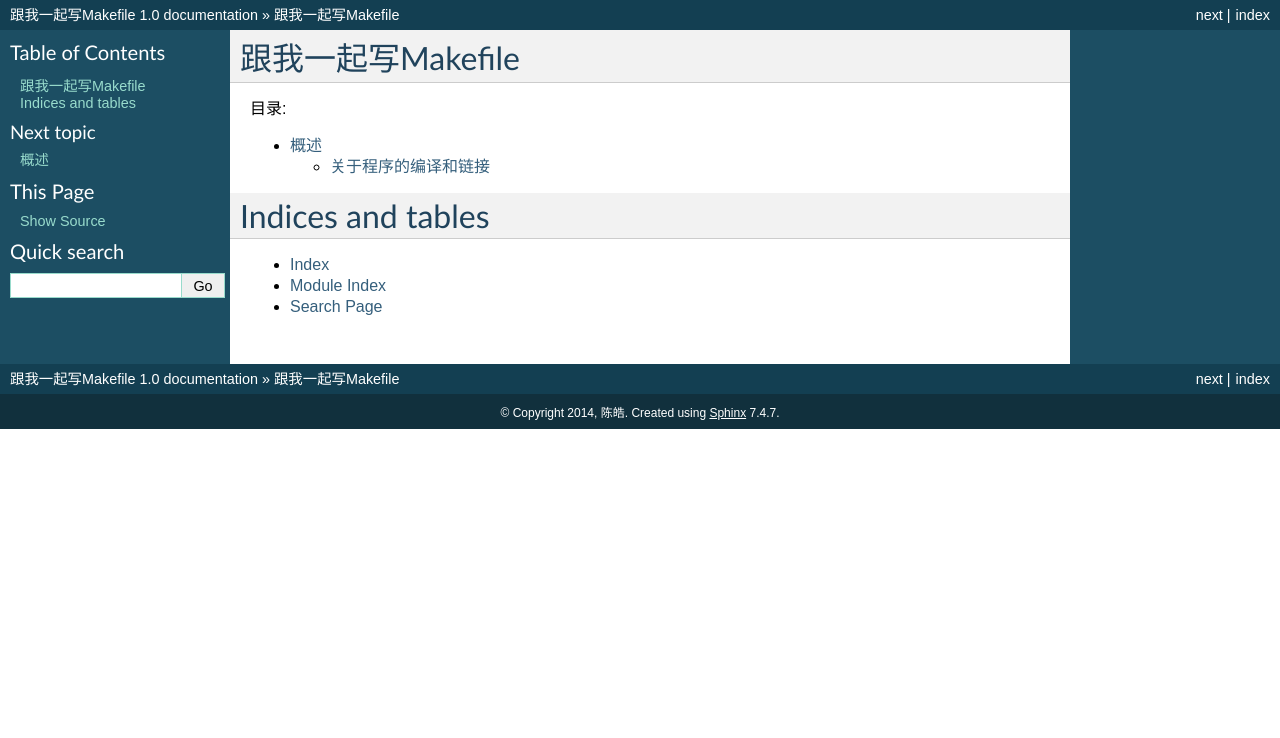
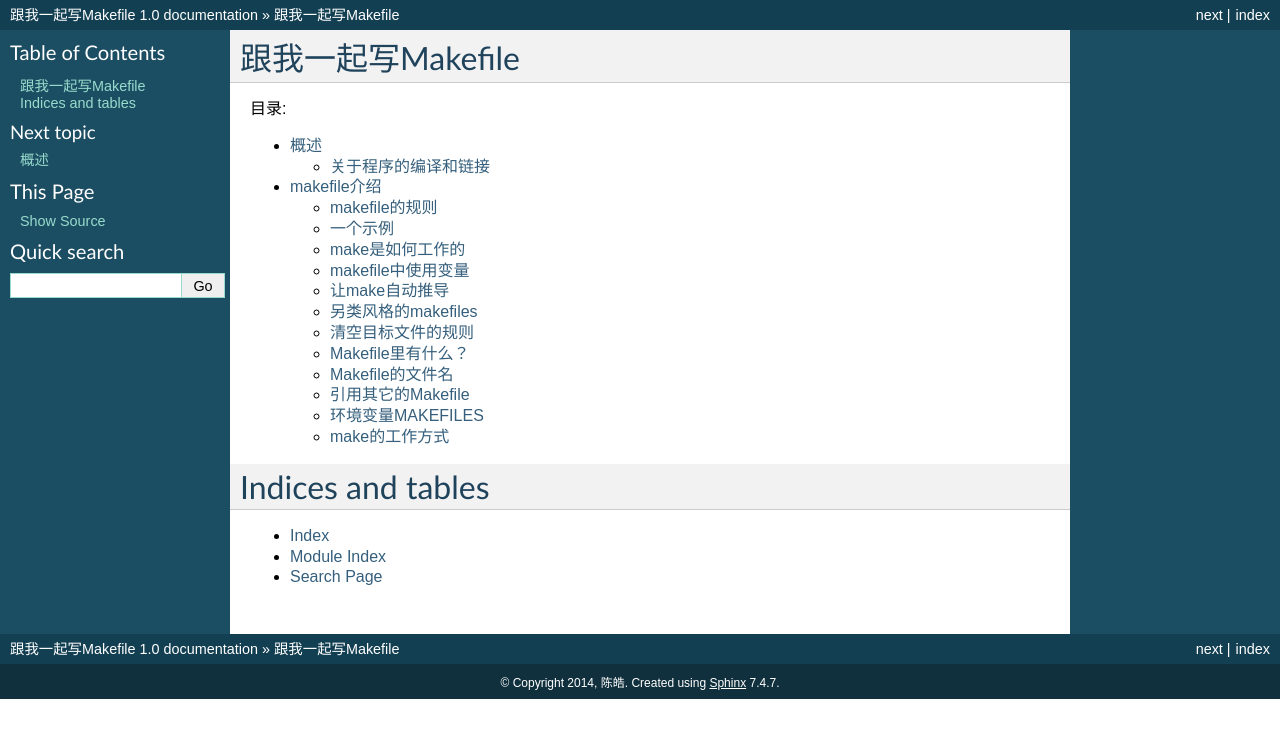
Before and after one commit to seisman/how-to-write-makefile, a Sphinx documentation site: the page built from source/index.rst, in a window 1280 px wide. Shown: the top 738 px of the page. Built offline with Sphinx 7.4.7, drawn with Linux system fonts in a browser that asks for light colours; some of the changed lines change nothing that is shown.

Commit message:
first version of introduction

```diff
--- a/source/index.rst
+++ b/source/index.rst
@@ -12,6 +12,7 @@
    :maxdepth: 2
 
    overview
+   introduction
 
 
 
--- /dev/null
+++ b/source/introduction.rst
@@ -0,0 +1,306 @@
+makefile介绍
+============
+
+make命令执行时，需要一个 makefile 文件，以告诉make命令需要怎么样的去编译和链接程序。
+
+首先，我们用一个示例来说明makefile的书写规则。以便给大家一个感性认识。这个示例来源于gnu的make使用手册，在这个示例中，我们的工程有8个c文件，和3个头文件，我们要写一个makefile来告诉make命令如何编译和链接这几个文件。我们的规则是：
+
+#. 如果这个工程没有编译过，那么我们的所有c文件都要编译并被链接。
+#. 如果这个工程的某几个c文件被修改，那么我们只编译被修改的c文件，并链接目标程序。
+#. 如果这个工程的头文件被改变了，那么我们需要编译引用了这几个头文件的c文件，并链接目标程序。
+
+只要我们的makefile写得够好，所有的这一切，我们只用一个make命令就可以完成，make命令会自动智能地根据当前的文件修改的情况来确定哪些文件需要重编译，从而自己编译所需要的文件和链接目标程序。
+
+makefile的规则
+--------------
+
+在讲述这个makefile之前，还是让我们先来粗略地看一看makefile的规则。
+
+.. code-block:: make
+
+    target ... : prerequisites ...
+        command
+        ...
+        ...
+
+target可以是一个object file(目标文件)，也可以是一个执行文件，还可以是一个标签（label）。对于标签这种特性，在后续的“伪目标”章节中会有叙述。
+
+prerequisites就是，要生成那个target所需要的文件或是目标。
+
+command也就是make需要执行的命令。（任意的shell命令）
+
+这是一个文件的依赖关系，也就是说，target这一个或多个的目标文件依赖于prerequisites中的文件，其生成规则定义在 command中。说白一点就是说，prerequisites中如果有一个以上的文件比target文件要新的话，command所定义的命令就会被执行。这就是makefile的规则。也就是makefile中最核心的内容。
+
+说到底，makefile的东西就是这样一点，好像我的这篇文档也该结束了。呵呵。还不尽然，这是makefile的主线和核心，但要写好一个makefile还不够，我会以后面一点一点地结合我的工作经验给你慢慢道来。内容还多着呢。：）
+
+一个示例
+--------
+
+正如前面所说的，如果一个工程有3个头文件，和8个c文件，我们为了完成前面所述的那三个规则，我们的makefile应该是下面的这个样子的。
+
+.. code-block:: make
+
+    edit : main.o kbd.o command.o display.o \
+            insert.o search.o files.o utils.o
+        cc -o edit main.o kbd.o command.o display.o \
+            insert.o search.o files.o utils.o
+
+    main.o : main.c defs.h
+        cc -c main.c
+    kbd.o : kbd.c defs.h command.h
+        cc -c kbd.c
+    command.o : command.c defs.h command.h
+        cc -c command.c
+    display.o : display.c defs.h buffer.h
+        cc -c display.c
+    insert.o : insert.c defs.h buffer.h
+        cc -c insert.c
+    search.o : search.c defs.h buffer.h
+        cc -c search.c
+    files.o : files.c defs.h buffer.h command.h
+        cc -c files.c
+    utils.o : utils.c defs.h
+        cc -c utils.c
+    clean :
+        rm edit main.o kbd.o command.o display.o \
+            insert.o search.o files.o utils.o
+
+反斜杠（\）是换行符的意思。这样比较便于makefile的易读。我们可以把这个内容保存在名字为“makefile”或“Makefile” 的文件中，然后在该目录下直接输入命令“make”就可以生成执行文件edit。如果要删除执行文件和所有的中间目标文件，那么，只要简单地执行一下 “make clean”就可以了。
+
+
+在这个makefile中，目标文件（target）包含：执行文件edit和中间目标文件（*.o），依赖文件（prerequisites）就是冒号后面的那些 .c 文件和 .h文件。每一个 .o 文件都有一组依赖文件，而这些 .o 文件又是执行文件 edit 的依赖文件。依赖关系的实质上就是说明了目标文件是由哪些文件生成的，换言之，目标文件是哪些文件更新的。
+
+在定义好依赖关系后，后续的那一行定义了如何生成目标文件的操作系统命令，一定要以一个tab键作为开头。记住，make并不管命令是怎么工作的，他只管执行所定义的命令。make会比较targets文件和prerequisites文件的修改日期，如果prerequisites文件的日期要比targets文件的日期要新，或者target不存在的话，那么，make就会执行后续定义的命令。
+
+这里要说明一点的是，clean不是一个文件，它只不过是一个动作名字，有点像c语言中的lable一样，其冒号后什么也没有，那么，make就不会自动去找它的依赖性，也就不会自动执行其后所定义的命令。要执行其后的命令，就要在make命令后明显得指出这个lable的名字。这样的方法非常有用，我们可以在一个makefile中定义不用的编译或是和编译无关的命令，比如程序的打包，程序的备份，等等。
+
+make是如何工作的
+----------------
+
+在默认的方式下，也就是我们只输入make命令。那么，
+
+#make会在当前目录下找名字叫“Makefile”或“makefile”的文件。
+#如果找到，它会找文件中的第一个目标文件（target），在上面的例子中，他会找到“edit”这个文件，并把这个文件作为最终的目标文件。
+#如果edit文件不存在，或是edit所依赖的后面的 .o 文件的文件修改时间要比edit这个文件新，那么，他就会执行后面所定义的命令来生成edit这个文件。
+#如果edit所依赖的.o文件也不存在，那么make会在当前文件中找目标为.o文件的依赖性，如果找到则再根据那一个规则生成.o文件。（这有点像一个堆栈的过程）
+#当然，你的C文件和H文件是存在的啦，于是make会生成 .o 文件，然后再用 .o 文件生成make的终极任务，也就是执行文件edit了。
+
+这就是整个make的依赖性，make会一层又一层地去找文件的依赖关系，直到最终编译出第一个目标文件。在找寻的过程中，如果出现错误，比如最后被依赖的文件找不到，那么make就会直接退出，并报错，而对于所定义的命令的错误，或是编译不成功，make根本不理。make只管文件的依赖性，即，如果在我找了依赖关系之后，冒号后面的文件还是不在，那么对不起，我就不工作啦。
+
+通过上述分析，我们知道，像clean这种，没有被第一个目标文件直接或间接关联，那么它后面所定义的命令将不会被自动执行，不过，我们可以显示要make执行。即命令——“make clean”，以此来清除所有的目标文件，以便重编译。
+
+于是在我们编程中，如果这个工程已被编译过了，当我们修改了其中一个源文件，比如file.c，那么根据我们的依赖性，我们的目标file.o会被重编译（也就是在这个依性关系后面所定义的命令），于是file.o的文件也是最新的啦，于是file.o的文件修改时间要比edit要新，所以 edit也会被重新链接了（详见edit目标文件后定义的命令）。
+
+而如果我们改变了“command.h”，那么，kdb.o、command.o和files.o都会被重编译，并且，edit会被重链接。
+
+makefile中使用变量
+------------------
+
+在上面的例子中，先让我们看看edit的规则：
+
+.. code-block:: make
+
+    edit : main.o kbd.o command.o display.o \
+        insert.o search.o files.o utils.o
+    cc -o edit main.o kbd.o command.o display.o \
+        insert.o search.o files.o utils.o
+
+我们可以看到[.o]文件的字符串被重复了两次，如果我们的工程需要加入一个新的[.o]文件，那么我们需要在两个地方加（应该是三个地方，还有一个地方在clean中）。当然，我们的makefile并不复杂，所以在两个地方加也不累，但如果makefile变得复杂，那么我们就有可能会忘掉一个需要加入的地方，而导致编译失败。所以，为了makefile的易维护，在makefile中我们可以使用变量。makefile的变量也就是一个字符串，理解成C语言中的宏可能会更好。
+
+比如，我们声明一个变量，叫objects, OBJECTS, objs, OBJS, obj, 或是 OBJ，反正不管什么啦，只要能够表示obj文件就行了。我们在makefile一开始就这样定义：
+
+.. code-block:: make
+
+   objects = main.o kbd.o command.o display.o \
+        insert.o search.o files.o utils.o
+
+于是，我们就可以很方便地在我们的makefile中以“$(objects)”的方式来使用这个变量了，于是我们的改良版makefile就变成下面这个样子：
+
+.. code-block:: make
+
+    objects = main.o kbd.o command.o display.o \
+        insert.o search.o files.o utils.o
+
+    edit : $(objects)
+        cc -o edit $(objects)
+    main.o : main.c defs.h
+        cc -c main.c
+    kbd.o : kbd.c defs.h command.h
+        cc -c kbd.c
+    command.o : command.c defs.h command.h
+        cc -c command.c
+    display.o : display.c defs.h buffer.h
+        cc -c display.c
+    insert.o : insert.c defs.h buffer.h
+        cc -c insert.c
+    search.o : search.c defs.h buffer.h
+        cc -c search.c
+    files.o : files.c defs.h buffer.h command.h
+        cc -c files.c
+    utils.o : utils.c defs.h
+        cc -c utils.c
+    clean :
+        rm edit $(objects)
+
+于是如果有新的 .o 文件加入，我们只需简单地修改一下 objects 变量就可以了。
+
+关于变量更多的话题，我会在后续给你一一道来。
+
+让make自动推导
+--------------
+
+GNU的make很强大，它可以自动推导文件以及文件依赖关系后面的命令，于是我们就没必要去在每一个[.o]文件后都写上类似的命令，因为，我们的make会自动识别，并自己推导命令。
+
+只要make看到一个[.o]文件，它就会自动的把[.c]文件加在依赖关系中，如果make找到一个whatever.o，那么 whatever.c，就会是whatever.o的依赖文件。并且 cc -c whatever.c 也会被推导出来，于是，我们的makefile 再也不用写得这么复杂。我们的新makefile又出炉了。
+
+.. code-block:: make
+
+    objects = main.o kbd.o command.o display.o \
+        insert.o search.o files.o utils.o
+    cc = gcc
+
+    edit : $(objects)
+        cc -o edit $(objects)
+
+    main.o : defs.h
+    kbd.o : defs.h command.h
+    command.o : defs.h command.h
+    display.o : defs.h buffer.h
+    insert.o : defs.h buffer.h
+    search.o : defs.h buffer.h
+    files.o : defs.h buffer.h command.h
+    utils.o : defs.h
+
+    .PHONY : clean
+    clean :
+        rm edit $(objects)
+
+这种方法，也就是make的“隐晦规则”。上面文件内容中，“.PHONY”表示，clean是个伪目标文件。
+
+关于更为详细的“隐晦规则”和“伪目标文件”，我会在后续给你一一道来。
+
+另类风格的makefiles
+-------------------
+
+既然我们的make可以自动推导命令，那么我看到那堆[.o]和[.h]的依赖就有点不爽，那么多的重复的[.h]，能不能把其收拢起来，好吧，没有问题，这个对于make来说很容易，谁叫它提供了自动推导命令和文件的功能呢？来看看最新风格的makefile吧。
+
+.. code-block:: makefile
+
+    objects = main.o kbd.o command.o display.o \
+        insert.o search.o files.o utils.o
+
+    edit : $(objects)
+        cc -o edit $(objects)
+
+    $(objects) : defs.h
+    kbd.o command.o files.o : command.h
+    display.o insert.o search.o files.o : buffer.h
+
+    .PHONY : clean
+    clean :
+        rm edit $(objects)
+
+这种风格，让我们的makefile变得很简单，但我们的文件依赖关系就显得有点凌乱了。鱼和熊掌不可兼得。还看你的喜好了。我是不喜欢这种风格的，一是文件的依赖关系看不清楚，二是如果文件一多，要加入几个新的.o文件，那就理不清楚了。
+
+清空目标文件的规则
+------------------
+
+每个Makefile中都应该写一个清空目标文件（.o和执行文件）的规则，这不仅便于重编译，也很利于保持文件的清洁。这是一个“修养”（呵呵，还记得我的《编程修养》吗）。一般的风格都是：
+
+.. code-block:: make
+
+    clean:
+        rm edit $(objects)
+
+更为稳健的做法是：
+
+
+.. code-block:: make
+
+    .PHONY : clean
+    clean :
+        -rm edit $(objects)
+
+前面说过，.PHONY意思表示clean是一个“伪目标”，。而在rm命令前面加了一个小减号的意思就是，也许某些文件出现问题，但不要管，继续做后面的事。当然，clean的规则不要放在文件的开头，不然，这就会变成make的默认目标，相信谁也不愿意这样。不成文的规矩是——“clean从来都是放在文件的最后”。
+
+上面就是一个makefile的概貌，也是makefile的基础，下面还有很多makefile的相关细节，准备好了吗？准备好了就来。
+
+Makefile里有什么？
+------------------
+
+Makefile里主要包含了五个东西：显式规则、隐晦规则、变量定义、文件指示和注释。
+
+#. 显式规则。显式规则说明了，如何生成一个或多的的目标文件。这是由Makefile的书写者明显指出，要生成的文件，文件的依赖文件，生成的命令。
+#. 隐晦规则。由于我们的make有自动推导的功能，所以隐晦的规则可以让我们比较简略地书写Makefile，这是由make所支持的。
+#. 变量的定义。在Makefile中我们要定义一系列的变量，变量一般都是字符串，这个有点像你C语言中的宏，当Makefile被执行时，其中的变量都会被扩展到相应的引用位置上。
+#. 文件指示。其包括了三个部分，一个是在一个Makefile中引用另一个Makefile，就像C语言中的include一样；另一个是指根据某些情况指定Makefile中的有效部分，就像C语言中的预编译#if一样；还有就是定义一个多行的命令。有关这一部分的内容，我会在后续的部分中讲述。
+#. 注释。Makefile中只有行注释，和UNIX的Shell脚本一样，其注释是用“#”字符，这个就像C/C++中的“//”一样。如果你要在你的Makefile中使用“#”字符，可以用反斜框进行转义，如：“\#”。
+
+最后，还值得一提的是，在Makefile中的命令，必须要以[Tab]键开始。
+
+Makefile的文件名
+----------------
+
+默认的情况下，make命令会在当前目录下按顺序找寻文件名为“GNUmakefile”、“makefile”、“Makefile”的文件，找到了解释这个文件。在这三个文件名中，最好使用“Makefile”这个文件名，因为，这个文件名第一个字符为大写，这样有一种显目的感觉。最好不要用 “GNUmakefile”，这个文件是GNU的make识别的。有另外一些make只对全小写的“makefile”文件名敏感，但是基本上来说，大多数的make都支持“makefile”和“Makefile”这两种默认文件名。
+
+当然，你可以使用别的文件名来书写Makefile，比如：“Make.Linux”，“Make.Solaris”，“Make.AIX”等，如果要指定特定的Makefile，你可以使用make的“-f”和“--file”参数，如：make -f Make.Linux或make --file Make.AIX。
+
+引用其它的Makefile
+------------------
+
+在Makefile使用include关键字可以把别的Makefile包含进来，这很像C语言的#include，被包含的文件会原模原样的放在当前文件的包含位置。include的语法是：
+
+.. code-block:: make
+
+    include <filename>;
+
+filename可以是当前操作系统Shell的文件模式（可以包含路径和通配符）
+
+在include前面可以有一些空字符，但是绝不能是[Tab]键开始。include和&lt;filename&gt;;可以用一个或多个空格隔开。举个例子，你有这样几个Makefile：a.mk、b.mk、c.mk，还有一个文件叫foo.make，以及一个变量$(bar)，其包含了 e.mk和f.mk，那么，下面的语句：
+
+.. code-block:: make
+
+    include foo.make *.mk $(bar)
+
+等价于：
+
+.. code-block:: make
+
+    include foo.make a.mk b.mk c.mk e.mk f.mk
+
+make命令开始时，会找寻include所指出的其它Makefile，并把其内容安置在当前的位置。就好像C/C++的#include指令一样。如果文件都没有指定绝对路径或是相对路径的话，make会在当前目录下首先寻找，如果当前目录下没有找到，那么，make还会在下面的几个目录下找：
+
+#. 如果make执行时，有“-I”或“--include-dir”参数，那么make就会在这个参数所指定的目录下去寻找。
+#. 如果目录&lt;prefix&gt;;/include（一般是：/usr/local/bin或/usr/include）存在的话，make也会去找。
+
+如果有文件没有找到的话，make会生成一条警告信息，但不会马上出现致命错误。它会继续载入其它的文件，一旦完成makefile的读取， make会再重试这些没有找到，或是不能读取的文件，如果还是不行，make才会出现一条致命信息。如果你想让make不理那些无法读取的文件，而继续执行，你可以在include前加一个减号“-”。如：
+
+.. code-block:: make
+
+    -include <filename>;
+
+其表示，无论include过程中出现什么错误，都不要报错继续执行。和其它版本make兼容的相关命令是sinclude，其作用和这一个是一样的。
+
+环境变量MAKEFILES
+-----------------
+
+如果你的当前环境中定义了环境变量MAKEFILES，那么，make会把这个变量中的值做一个类似于include的动作。这个变量中的值是其它的Makefile，用空格分隔。只是，它和include不同的是，从这个环境变量中引入的Makefile的“目标”不会起作用，如果环境变量中定义的文件发现错误，make也会不理。
+
+但是在这里我还是建议不要使用这个环境变量，因为只要这个变量一被定义，那么当你使用make时，所有的Makefile都会受到它的影响，这绝不是你想看到的。在这里提这个事，只是为了告诉大家，也许有时候你的Makefile出现了怪事，那么你可以看看当前环境中有没有定义这个变量。
+
+make的工作方式
+--------------
+
+GNU的make工作时的执行步骤入下：（想来其它的make也是类似）
+
+#. 读入所有的Makefile。
+#. 读入被include的其它Makefile。
+#. 初始化文件中的变量。
+#. 推导隐晦规则，并分析所有规则。
+#. 为所有的目标文件创建依赖关系链。
+#. 根据依赖关系，决定哪些目标要重新生成。
+#. 执行生成命令。
+
+1-5步为第一个阶段，6-7为第二个阶段。第一个阶段中，如果定义的变量被使用了，那么，make会把其展开在使用的位置。但make并不会完全马上展开，make使用的是拖延战术，如果变量出现在依赖关系的规则中，那么仅当这条依赖被决定要使用了，变量才会在其内部展开。
+
+当然，这个工作方式你不一定要清楚，但是知道这个方式你也会对make更为熟悉。有了这个基础，后续部分也就容易看懂了。
```
